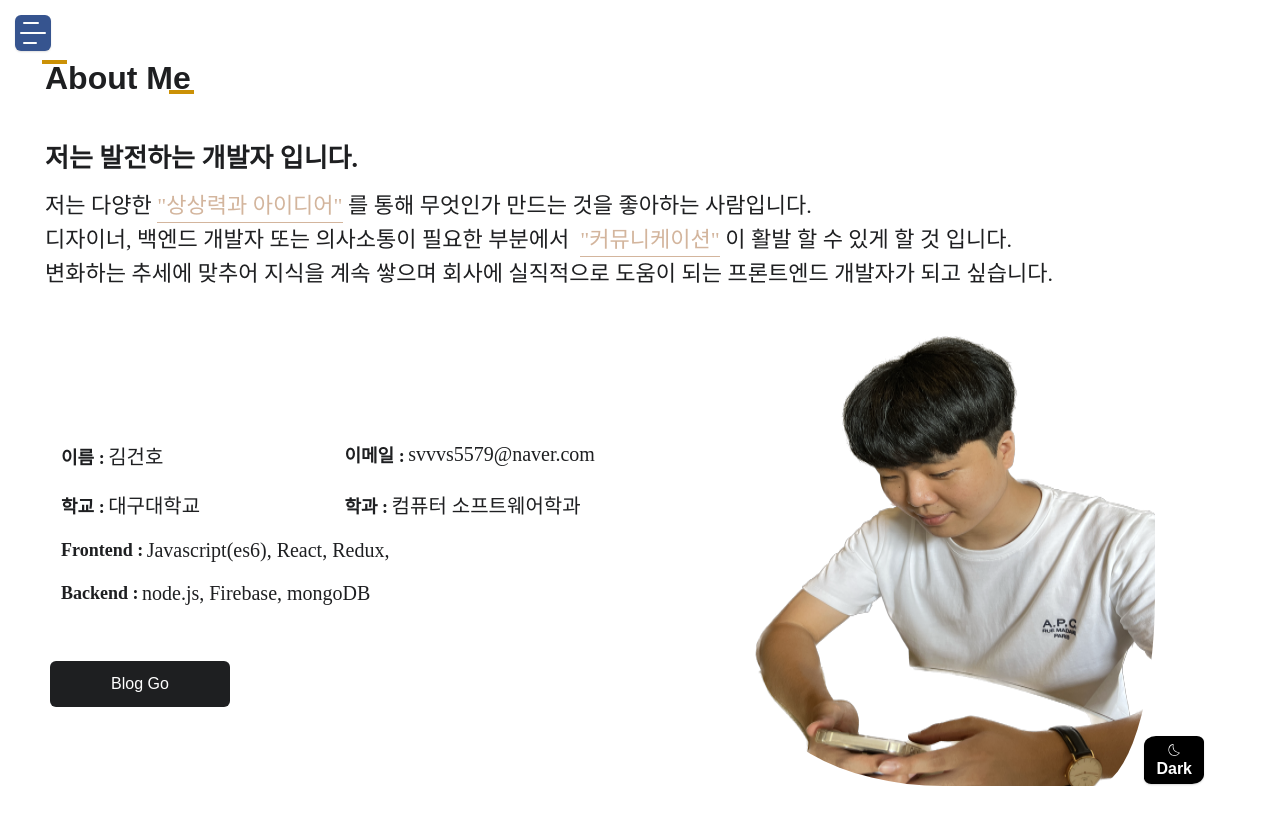
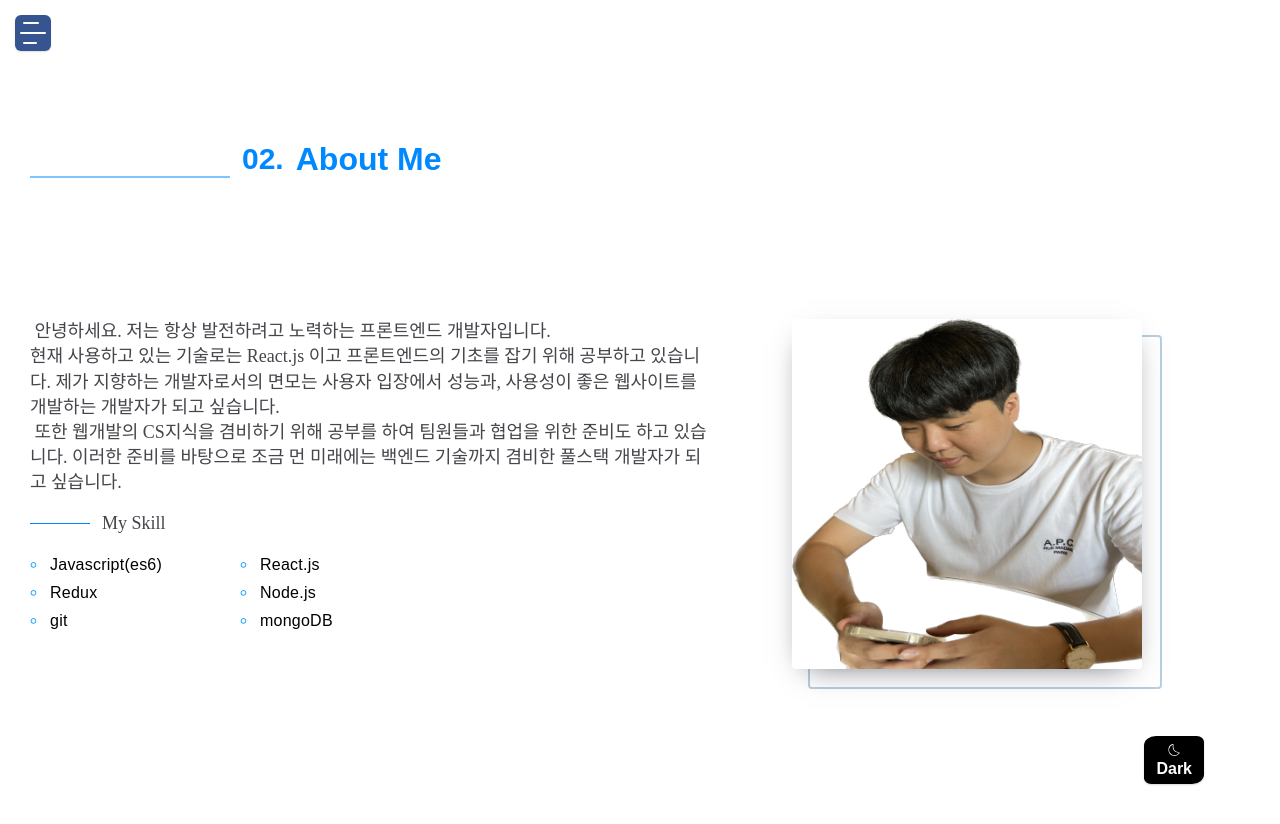
Before and after one commit to llvovll89/react_portfolio, a React (Create React App) app: page /react_portfolio/about in a window 1280 px wide. Shown: the top 824 px of the page. After the commit the page ends 800 px from the top, so only its background shows below. Built offline with nearby package versions, Linux system fonts and the light colour scheme; a web font is replaced by a local one.

Commit message:
about 섹션 수정 & 전체적인 UI 수정 - 04-23

```diff
--- a/src/App.js
+++ b/src/App.js
@@ -6,9 +6,10 @@ import { DarkContextProvider } from './context/darkContext';
 import { DarkMode } from './common/DarkMode';
 import { Navbar } from './components/navbar/Navbar';
 import { Home } from './home/Home';
-import { About } from './pages/about/About';
+// import { About } from './pages/about/About';
 import { Project } from './pages/project/Project';
 import { Contact } from './pages/contact/Contact';
+import AboutSection from './components/aboutsection/AboutSection';
 
 function App() {
   useEffect(() => {
@@ -25,7 +26,7 @@ function App() {
             <Routes>
               <Route path="/">
                 <Route index exact element={<Home />} />
-                <Route path="about" element={<About />} />
+                <Route path="about" element={<AboutSection />} />
                 <Route path="project" element={<Project />} />
                 <Route path="contact" element={<Contact />} />
               </Route>
--- /dev/null
+++ b/src/components/aboutsection/AboutSection.css
@@ -0,0 +1,172 @@
+.about {
+    min-height: 100vh;
+    height: 100vh;
+    margin: 0 auto;
+    padding: 0 30px;
+}
+
+.abouts_container {
+    max-width: 1280px;
+    height: 100vh;
+    min-height: 100vh;
+    padding: 80px 0px;
+    margin: 0 auto;
+    display: flex;
+    flex-direction: column;
+    align-items: center;
+    justify-content: space-around;
+}
+
+.about_title {
+    display: flex;
+    -webkit-box-align: center;
+    align-items: center;
+    position: relative;
+    margin: 10px 0px 40px;
+    width: 100%;
+    font-size: clamp(26px, 5vw, 32px);
+    white-space: nowrap;
+    color: #08f;
+}
+
+.about_title::before {
+    content: "";
+    display: block;
+    position: relative;
+    top: 50%;
+    transform: translateY(-50%);
+    width: 200px;
+    height: 1px;
+    background-color: #08f;
+}
+
+.about_title span {
+    font-size: clamp(24px, 4vw, 30px);
+    padding: 0 12px;
+}
+
+.about_content {
+    display: grid;
+    grid-template-columns: 3fr 2fr;
+    gap: 75px;
+}
+
+.info {
+    margin: 0px 0px 15px;
+    line-height: 1.4;
+    color: #45464b;
+    font-size: clamp(18px, 3vw, 14px);
+    font-family: var(--korFont);
+}
+
+.skill_title {
+    position: relative;
+    display: flex;
+    align-items: center;
+}
+
+.skill_title::before {
+    content: "";
+    display: block;
+    position: relative;
+    width: 60px;
+    height: 1px;
+    margin-right: 12px;
+    background-color: #08f;
+}
+
+.skills {
+    display: grid;
+    grid-template-columns: repeat(2, minmax(140px, 200px));
+    gap: 0px 10px;
+    padding: 0px;
+    margin: 20px 0px 0px;
+    overflow: hidden;
+}
+
+.skills li {
+    position: relative;
+    margin-bottom: 10px;
+    padding-left: 20px;
+    letter-spacing: 0.015rem;
+}
+
+.skills li::before {
+    content: "৹";
+    position: absolute;
+    left: 0px;
+    color: #09f;
+    top: 50%;
+    transform: translateY(-50%);
+    font-size: 16px;
+    line-height: 12px;
+}
+
+.right {
+    position: relative;
+    max-width: 350px;
+    z-index: 1;
+}
+
+.right_img {
+    position: relative;
+    box-shadow: 0 10px 30px -15px rgba(2,12,27,0.7);
+    transition: all 0.25s cubic-bezier(0.645,0.045,0.355,1);
+    display: block;
+    width: 100%;
+    border-radius: 4px;
+    background: #FFFFFF;
+}
+
+.right_img::before {
+    content: "";
+    border: 2px solid rgb(182, 207, 224);
+    top: 16px;
+    left: 16px;
+    display: block;
+    position: absolute;
+    width: 100%;
+    height: 100%;
+    border-radius: 4px;
+    z-index: -1;
+    /* background: rgba(0,0,0,0.08); */
+}
+
+/* .right_img:hover::before {
+    transform: translate(8%, 8%);
+} */
+
+@media screen and (max-width: 768px) {
+    .about {
+        padding: 0 40px;
+    }
+
+    .about_content {
+        display: block;
+    }
+
+    .about_title::before {
+        content: "";
+        display: block;
+        position: relative;
+        top: 50%;
+        transform: translateY(-50%);
+        width: 120px;
+        height: 1px;
+        background-color: #08f;
+    }
+
+    .left {
+        display: block;
+    }
+
+    .right {
+        margin: 50px auto 0px;
+    width: 70%;
+    }
+
+    .skills li {
+        margin-bottom: 6px;
+        padding-left: 14px;
+    }
+}
--- /dev/null
+++ b/src/components/aboutsection/AboutSection.jsx
@@ -0,0 +1,53 @@
+import React, { useContext } from 'react';
+import './AboutSection.css';
+import { DarkContext } from '../../context/darkContext';
+import AboutImage from '../../assets/images/AboutImage.png';
+
+const AboutSection = () => {
+  const darkMode = useContext(DarkContext);
+
+  return (
+    <section className="about">
+      <div className="abouts_container">
+        <h2 className="about_title">
+          <span>02.</span> About Me
+        </h2>
+        <div className="about_content">
+          <div className="left">
+            <div className="items">
+              <p className="info">
+                &nbsp;안녕하세요. 저는 항상 발전하려고 노력하는 프론트엔드 개발자입니다.
+                <br />
+                현재 사용하고 있는 기술로는 React.js 이고 프론트엔드의 기초를
+                잡기 위해 공부하고 있습니다. 제가 지향하는 개발자로서의 면모는
+                사용자 입장에서 성능과, 사용성이 좋은 웹사이트를 개발하는
+                개발자가 되고 싶습니다.
+                <br /> &nbsp;또한 웹개발의 CS지식을 겸비하기 위해 공부를 하여
+                팀원들과 협업을 위한 준비도 하고 있습니다. 이러한 준비를
+                바탕으로 조금 먼 미래에는 백엔드 기술까지 겸비한 풀스택 개발자가
+                되고 싶습니다.
+              </p>
+
+              <p className="skill_title info">My Skill</p>
+              <ul className="skills">
+                <li>Javascript(es6)</li>
+                <li>React.js</li>
+                <li>Redux</li>
+                <li>Node.js</li>
+                <li>git</li>
+                <li>mongoDB</li>
+              </ul>
+            </div>
+          </div>
+          <div className="right">
+            <div className="right_img">
+                <img src={AboutImage} alt="AboutImage.." />
+            </div>
+          </div>
+        </div>
+      </div>
+    </section>
+  );
+};
+
+export default AboutSection;
--- a/src/components/main/Main.css
+++ b/src/components/main/Main.css
@@ -37,36 +37,33 @@
 
 .main_item h1 {
     margin: 0px 0px 30px 4px;
-    font-size: 4vw;
+    font-size: clamp(16px, 3vw, 20px);
     line-height: 1.1;
     color: #576daf;
 }
 
 .main_item .big_text {
-    font-size: clamp(22px, 7vw, 46px);
+    font-size: clamp(22px, 7vw, 60px);
     color: #7085c5;
 }
 
 .main_item .Typewriter {
     line-height: 0.9;
     margin: 5px 0;
-    color: rgb(53, 99, 117);
-    font-family: var(--korFont);
-    font-size: 26px;
+    font-weight: 600;
+    color: #7085c5;
+    font-family: var(--appleFont);
+    font-size: clamp(20px, 7vw, 50px);
 }
 
-.kor {
-    font-family: var(--korFont);
-}
-
-.eng {
-    font-family: var(--appleFont);
+.main_item .Typewriter .Typewriter__wrapper {
+    line-height: 1.2;
 }
 
 .main_item p {
     margin: 20px 0px 0px;
     font-size: 20px;
-    line-height: 1.25;
+    line-height: 1.35;
     max-width: 540px;
     font-family: var(--korFont);
 }
@@ -118,19 +115,10 @@
         padding: 0 36x;
     }
 
-    .main_item h1 {
-        margin: 0px 0px 12px 4px;
-        font-size: 3.5vw;
-    }
-
-    .main_item .Typewriter {
-        font-size: 20px;
-        margin: 6px 0px 0px 0px;
-    }
-
     .main_item p {
         margin: 12px 0px 0px 0px;
         font-size: 16px;
+        line-height: 1.5;
     }
 
     .main_item .btn {
--- a/src/components/navbar/Navbar.css
+++ b/src/components/navbar/Navbar.css
@@ -9,6 +9,7 @@
     top: 0;
     left: 0;
     z-index: 1200;
+    transition: all 0.15s linear;
 }
 
 .aside a {
--- a/src/home/Home.jsx
+++ b/src/home/Home.jsx
@@ -6,13 +6,15 @@ import { Contact } from '../pages/contact/Contact';
 import { Footer } from '../components/footer/Footer';
 import { Arrow } from '../common/toparoow/Arrow';
 import { Project } from '../pages/project/Project';
+import AboutSection from '../components/aboutsection/AboutSection';
 
+// <About />
 export const Home = () => {
   return (
     <>
       <ProgressBar />
       <Main />
-      <About />
+      <AboutSection />
       <Project />
       <Contact />
       <Arrow />
```
